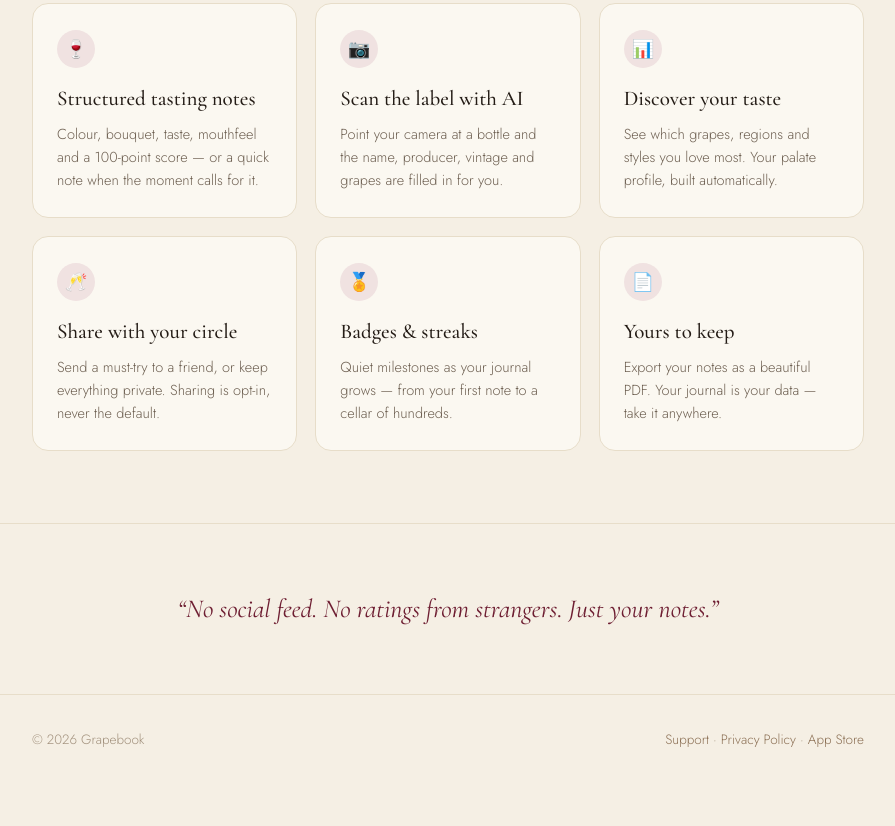
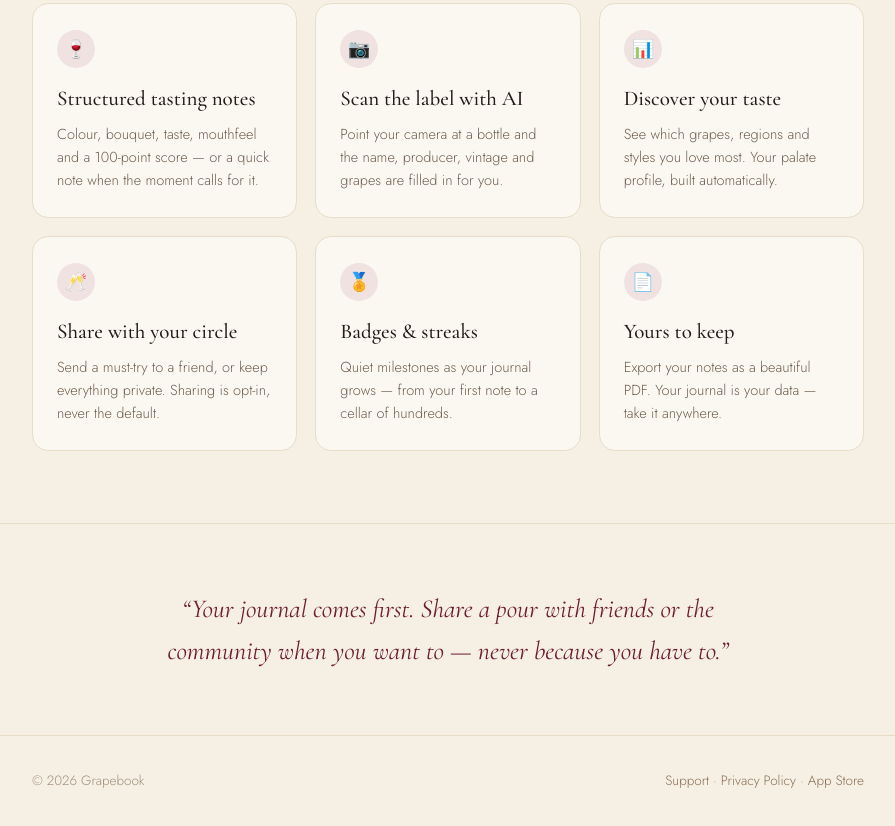
Before and after one commit to Rickkorsten/grapebook-site, a plain HTML site: page index.html in a window 1280 px wide. Shown: the part 858-1684 px from the top of the page, without its empty margins (192-1087 px from the left). Before the commit the page ends 1652 px from the top, so only its background shows below. Drawn offline with nearby package versions, Linux system fonts and the light colour scheme.

Commit message:
Fix landing quote — the app does have community sharing
Co-Authored-By: Claude Fable 5 <noreply@anthropic.com>

```diff
--- a/index.html
+++ b/index.html
@@ -83,7 +83,7 @@
 
   <section class="quote">
     <div class="wrap">
-      <blockquote>“No social feed. No ratings from strangers. Just your notes.”</blockquote>
+      <blockquote>“Your journal comes first. Share a pour with friends or the community when you want to — never because you have to.”</blockquote>
     </div>
   </section>
 
```
